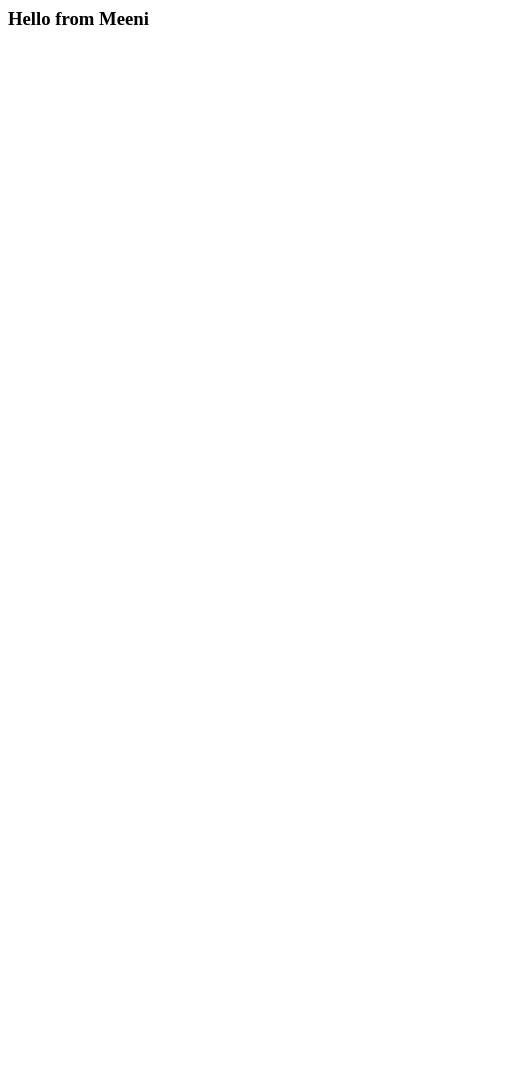
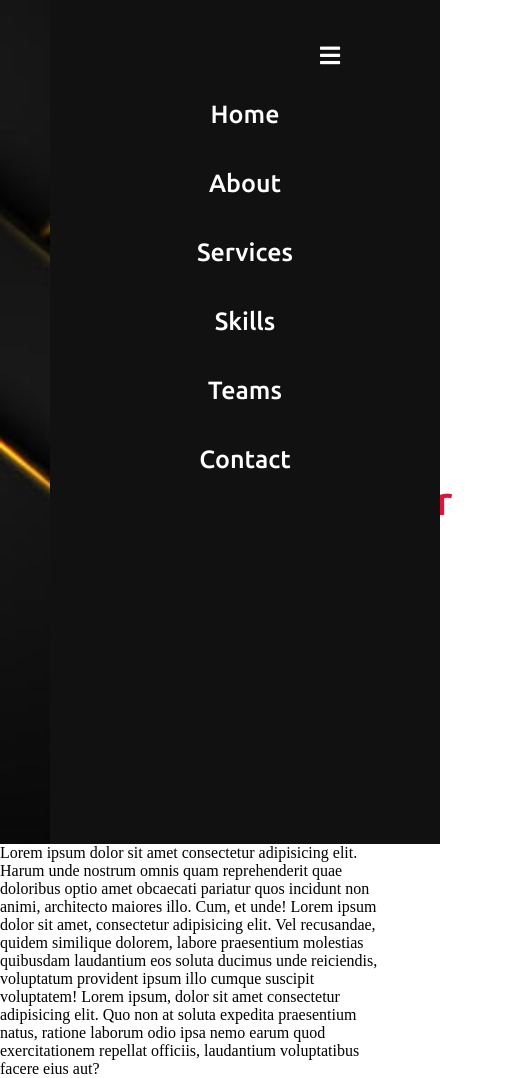
Before and after one commit to Mspiro/mspiro.github.io, a plain HTML site: page index.html in a window 390 px wide. Shown: the whole page, 521 px wide, since content can reach past the window. Before the commit the page ends 844 px from the top, so only its background shows below. Drawn offline with nearby package versions, Linux system fonts and the light colour scheme.

Commit message:
New Home added.

```diff
--- a/index.html
+++ b/index.html
@@ -1 +1,54 @@
-<h3>Hello from Meeni</h3>
+<!DOCTYPE html>
+<html lang="en">
+
+<head>
+    <meta charset="UTF-8">
+    <meta http-equiv="X-UA-Compatible" content="IE=edge">
+    <meta name="viewport" content="width=device-width, initial-scale=1.0">
+    <title>Personal Portfolio Website</title>
+    <link rel="stylesheet" href="style.css">
+    <script src="https://kit.fontawesome.com/a076d05399.js" crossorigin="anonymous"></script>
+    <script src="https://code.jquery.com/jquery-3.5.1.min.js"></script>
+    <link rel="stylesheet" href="https://use.fontawesome.com/releases/v5.6.3/css/all.css" integrity="sha384-UHRtZLI+pbxtHCWp1t77Bi1L4ZtiqrqD80Kn4Z8NTSRyMA2Fd33n5dQ8lWUE00s/" crossorigin="anonymous">
+
+</head>
+
+<body>
+    <nav class="navbar">
+        <div class="max-width">
+            <div class="logo"><a href="# ">Portfo<span>lio.</span></a></div>
+            <ul class="menu">
+                <li><a href="#">Home</a></li>
+                <li><a href="#">About</a></li>
+                <li><a href="#">Services</a></li>
+                <li><a href="#">Skills</a></li>
+                <li><a href="#">Teams</a></li>
+                <li><a href="#">Contact</a></li>
+            </ul>
+            <div class="menu-btn">
+                <i class="fas fa-bars"></i>
+            </div>
+        </div>
+    </nav>
+    <!-- Home section start -->
+
+    <section class="home" id="home">
+        <div class="max-width">
+            <div class="home-content">
+                <div class="text-1">Hello, my name is</div>
+                <div class="text-2">Meeninath Dhobale</div>
+                <div class="text-3">And I'm a <span> Computer Engineer</span></div>
+            </div>
+        </div>
+    </section>
+    <p>Lorem ipsum dolor sit amet consectetur adipisicing elit. Harum unde nostrum omnis quam reprehenderit quae
+        doloribus optio amet obcaecati pariatur quos incidunt non animi, architecto maiores illo. Cum, et unde! Lorem
+        ipsum dolor sit amet, consectetur adipisicing elit. Vel recusandae, quidem similique dolorem, labore praesentium
+        molestias quibusdam laudantium eos soluta ducimus unde reiciendis, voluptatum provident ipsum illo cumque
+        suscipit voluptatem! Lorem ipsum, dolor sit amet consectetur adipisicing elit. Quo non at soluta expedita
+        praesentium natus, ratione laborum odio ipsa nemo earum quod exercitationem repellat officiis, laudantium
+        voluptatibus facere eius aut? </p>
+    <script src="script.js"></script>
+</body>
+
+</html>
--- /dev/null
+++ b/script.js
@@ -0,0 +1,15 @@
+$(document).ready(function(){
+    $(window).scroll(function(){
+        if(this.scrollY >20){
+            $('.navbar').addClass("sticky");
+        }else{
+            $('.navbar').removeClass("sticky");
+        }
+    });
+
+    // Toggle menu/navbar script
+    $('.menu-btn').click(function(){
+        $('.navbar .menu').toggle("active");
+        $('.menu-btn i').toggleClass("active");
+    });
+});
--- /dev/null
+++ b/style.css
@@ -0,0 +1,151 @@
+@import url('https://fonts.googleapis.com/css2?family=Poppins:wght@400;500;600;700&family=Ubuntu:wght@400;500;700&display=swap');
+
+*{
+    margin: 0;
+    padding: 0;
+    box-sizing: border-box;
+    text-decoration: none;
+}
+.max-width{
+    max-width: 1300px;
+    padding: 0 80px;
+    margin: auto;
+}
+/* navbar styling */
+
+.navbar{
+      position: fixed;
+      width: 100%;
+      padding: 35px 0 ;
+      /* background: crimson;  */
+      font-family: 'Ubuntu', sans-serif;
+      transition: all 0.3s ease;
+    }
+.navbar.sticky{
+    padding: 15px 0;
+    background: crimson;
+}
+
+.navbar .max-width{
+    display: flex;
+    align-items: center;
+    justify-content: space-between;
+}
+
+
+.navbar .logo a{
+    color: #fff;
+    font-size: 35px;
+    font-weight: 600;
+}
+.navbar .logo a span{
+    color: crimson;
+    transition: all 0.3s ease ;
+}
+
+.navbar.sticky .logo a span{
+    color: #fff;
+}
+.navbar .menu li{
+    list-style: none;
+    display: inline-block ;
+}
+
+.navbar .menu li a{
+    color: #fff ;
+    font-size: 18px;
+    font-weight: 500;
+    margin-left: 25px;
+    transition: color 0.3s ease ;
+}
+.navbar .menu li a:hover{
+    color: crimson;
+}
+
+.navbar.sticky .menu li a:hover{
+    color: #fff;
+}
+
+/* menu btn styling */
+.menu-btn{
+    color: #fff;
+    font-size: 23px;
+    cursor: pointer;
+    display: none;
+}
+
+/* Home section styling */
+
+.home{
+    display: flex;
+    background: url("image/banner.jpg") no-repeat center;
+    background-size: cover;
+    background-attachment: fixed ;
+    height: 100vh;
+    color: #fff;
+    min-height: 500px;
+    font-family: 'Ubuntu', sans-serif;
+}
+
+.home .max-width{
+    margin: auto 0 auto 40px;
+}
+
+.home .home-content .text-1{
+    font-size: 27px;
+}
+
+.home .home-content .text-2{
+    font-size: 75px;
+    font-weight: 600;
+    margin-left: -3px;
+
+}
+
+.home .home-content .text-3{
+    font-size: 40px;
+    margin: 5px 0;
+}
+
+.home .home-content .text-3 span{
+    color: crimson;
+    font-weight: 500;
+}
+
+/* responsive media query start  */
+@media(max-width:999px ){
+    .max-width{
+        padding: 0 50px;
+    }
+    .menu-btn{
+        display: block;
+        z-index: 999;
+    }
+    .menu-btn i.active:before{
+        content: "\f00d";
+    }
+
+    .navbar .menu{
+        position: fixed;
+        height: 100vh;
+        width: 100%;
+        left: -100;
+        top: 0;
+        background: #111;
+        text-align: center ;
+        padding-top: 80px;
+        transition: all 0.3s ease;
+
+    }
+    .navbar .menu.active{
+         left: 0;
+    }
+    .navbar .menu li{
+        display: block;
+    }
+    .navbar .menu li a{
+        display: inline-block;
+        margin: 20px 0;
+        font-size: 25px;
+    }
+}
```
Also changed, not shown: image/Profile 1.jpg (added), image/Profile 2.jpg (added), image/Profile 3.jpg (added), image/Profile 4.jpg (added), image/banner.jpg (added), index.html.txt (added).
